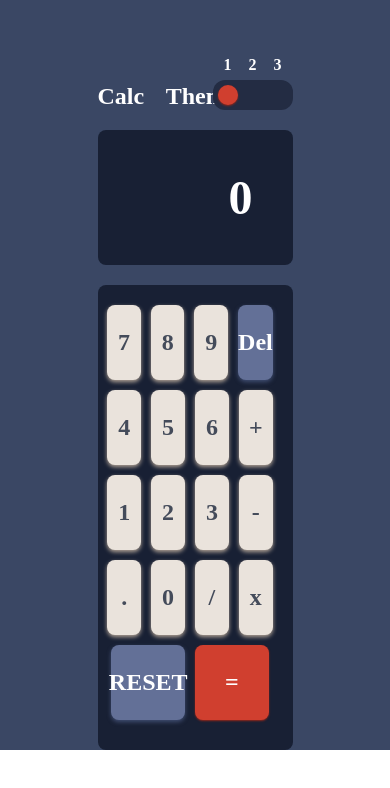
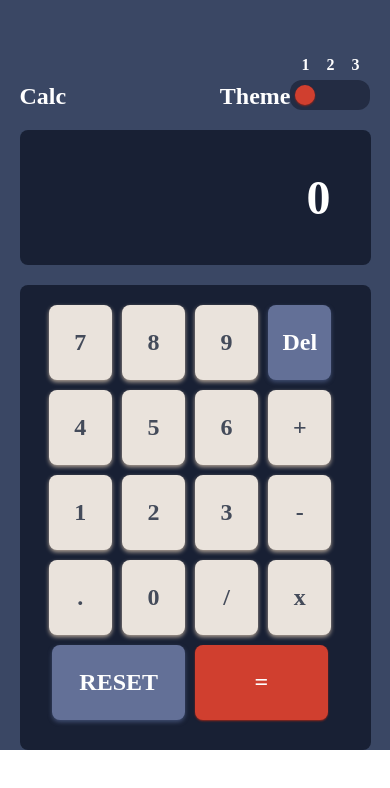
Before and after one commit to BasharKhdr1992/calculator-app, a React (Create React App) app: page / in a window 390 px wide. Shown: the top 788 px of the page. Built offline with nearby package versions, Linux system fonts and the light colour scheme.

Commit message:
fix responesiveness on small screen devices

```diff
--- a/src/App.css
+++ b/src/App.css
@@ -31,3 +31,9 @@
   justify-content: flex-end;
   width: 40%;
 }
+
+@media screen and (max-width: 1000px) {
+  .header {
+    width: 90%;
+  }
+}
--- a/src/components/Keypad.css
+++ b/src/components/Keypad.css
@@ -13,3 +13,9 @@
   margin: auto;
   justify-content: center;
 }
+
+@media screen and (max-width: 1000px) {
+  .keypad {
+    width: 90%;
+  }
+}
--- a/src/components/Screen.css
+++ b/src/components/Screen.css
@@ -9,3 +9,9 @@
   margin-bottom: 20px;
   border-radius: 8px;
 }
+
+@media screen and (max-width: 1000px) {
+  .screen {
+    width: 90%;
+  }
+}
```
